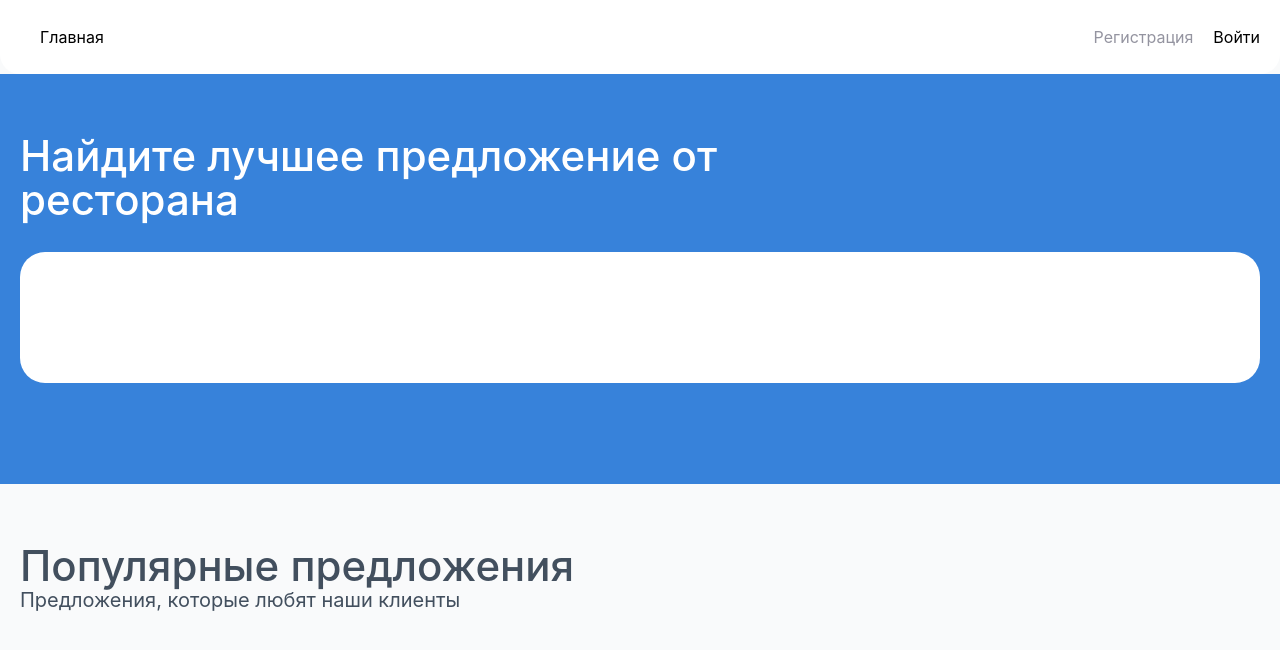
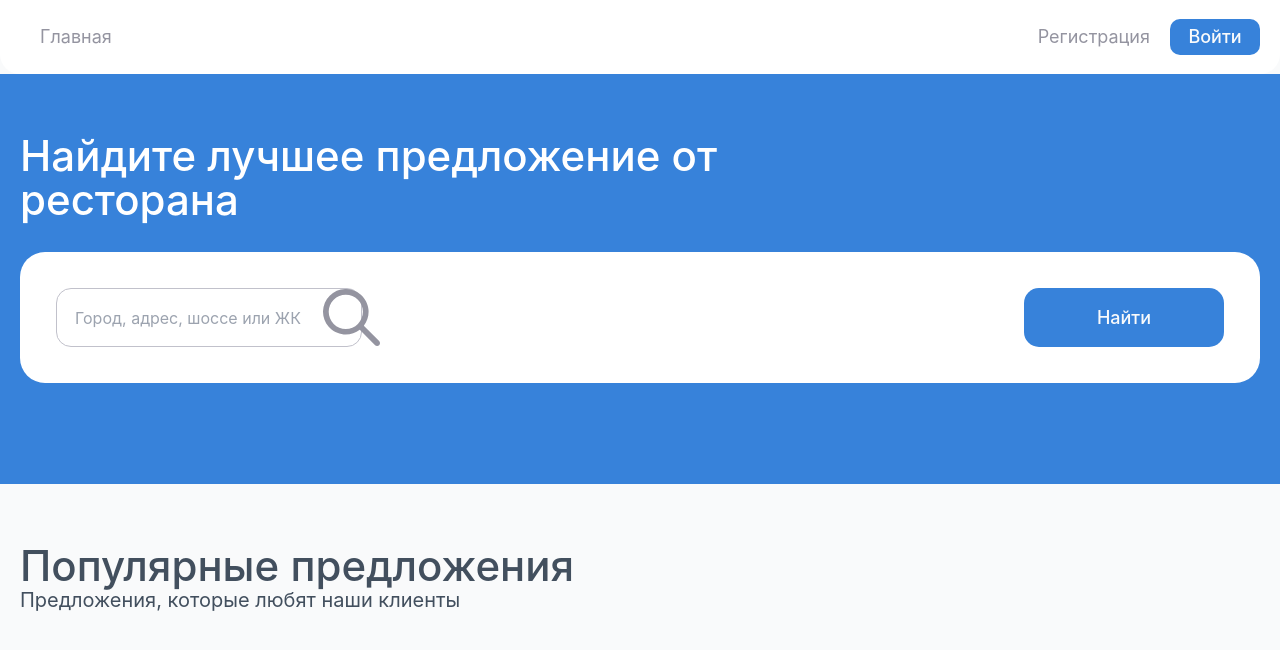
Before and after one commit to mlgmontage/codeuniontask, a React (Create React App) app: page / in a window 1280 px wide. Shown: the top 650 px of the page. Built offline with nearby package versions, Linux system fonts and the light colour scheme.

Commit message:
feat: Buttons & Jumbotron and Header fix

```diff
--- /dev/null
+++ b/src/UI.tsx
@@ -0,0 +1,11 @@
+import styled from "styled-components";
+
+export const Button = styled.button`
+  border: none;
+  background-color: #3782da;
+  color: #f9fafb;
+  font-size: 18px;
+  line-height: 20px;
+  font-weight: 500;
+  text-align: center;
+`;
--- a/src/components/Header.tsx
+++ b/src/components/Header.tsx
@@ -1,15 +1,18 @@
 import React from "react";
+import { Button } from "../UI";
 
 const Header = () => {
   return (
     <header className="rounded-b bg-white">
       <div className="w-[1240px] h-[74px] m-auto flex justify-between items-center">
-        <div className="ml-5">Главная</div>
-        <div className="flex gap-5">
-          <a className="text-gray" href="#">
+        <a className="ml-5 text-xs text-gray" href="#">
+          Главная
+        </a>
+        <div className="flex gap-5 items-center">
+          <a className="text-gray text-xs" href="#">
             Регистрация
           </a>
-          <button>Войти</button>
+          <Button className="w-[90px] py-2 rounded-xs">Войти</Button>
         </div>
       </div>
     </header>
--- a/src/components/Jumbotron.tsx
+++ b/src/components/Jumbotron.tsx
@@ -1,4 +1,6 @@
 import React from "react";
+import lens from "../assets/lens.svg";
+import { Button } from "../UI";
 
 const Jumbotron = () => {
   return (
@@ -9,7 +11,17 @@ const Jumbotron = () => {
           <br />
           ресторана
         </h1>
-        <div className="w-full flex justify-between p-[36px] h-[131px] rounded-lg bg-white"></div>
+        <div className="w-full flex justify-between p-[36px] h-[131px] rounded-lg bg-white">
+          <div className="border border-lightGray rounded-sm flex px-[18px]">
+            <input
+              placeholder="Город, адрес, шоссе или ЖК"
+              tabIndex={0}
+              className="focus:outline-none"
+            />
+            <img src={lens} alt="lens" />
+          </div>
+          <Button className="py-5 w-[200px] rounded-sm">Найти</Button>
+        </div>
       </div>
     </div>
   );
--- a/tailwind.config.js
+++ b/tailwind.config.js
@@ -6,11 +6,14 @@ module.exports = {
     colors: {
       blue: '#3782DA',
       gray: '#9494A0',
+      lightGray: '#C1C1CB',
       dark: '#424F5E',
       white: '#FFFFFF'
     },
     borderRadius: {
       none: '0',
+      xs: '10px',
+      sm: '15px',
       DEFAULT: '20px',
       lg: '25px'
     },
```
